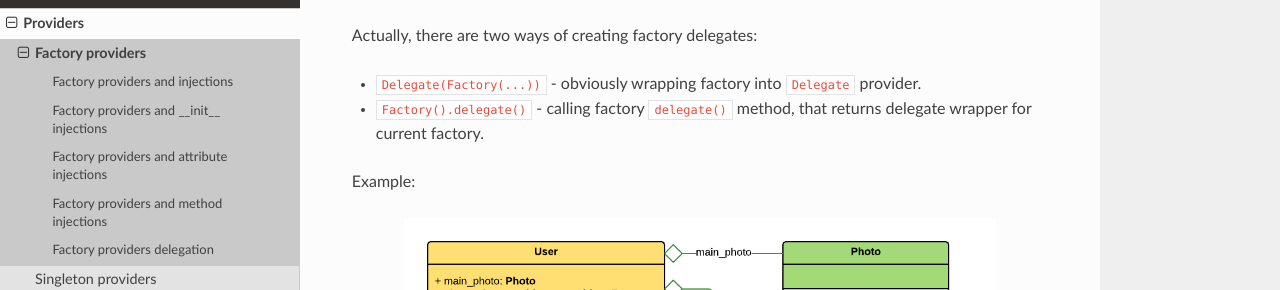
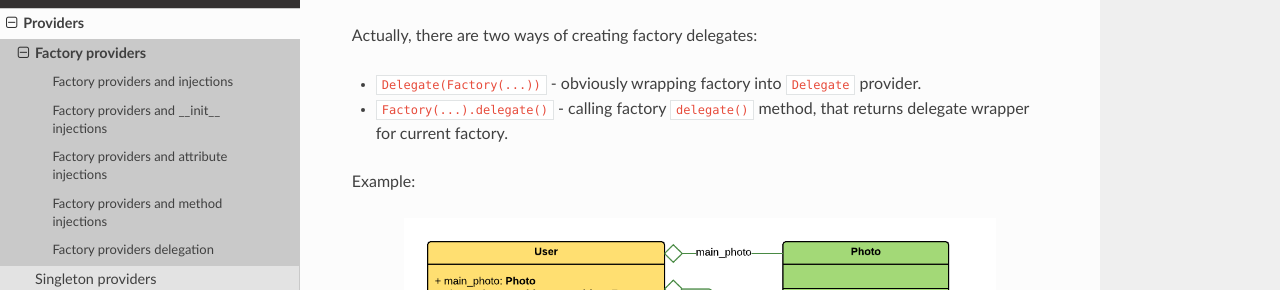
Before and after one commit to ets-labs/python-dependency-injector, a Sphinx documentation site: the page built from docs/providers/factory.rst, in a window 1280 px wide and 900 px high, scrolled down 8006 px. Shown: the part 157-447 px from the top of the window. Built offline with Sphinx 7.4.7 and the Read the Docs theme 2.0.0, drawn with Linux system fonts in a browser that asks for light colours.

```diff
--- a/docs/providers/factory.rst
+++ b/docs/providers/factory.rst
@@ -364,7 +364,7 @@ Actually, there are two ways of creating factory delegates:
 
 + ``Delegate(Factory(...))`` - obviously wrapping factory into ``Delegate``
   provider.
-+ ``Factory().delegate()`` - calling factory ``delegate()`` method, that
++ ``Factory(...).delegate()`` - calling factory ``delegate()`` method, that
   returns delegate wrapper for current factory.
 
 Example:
```
